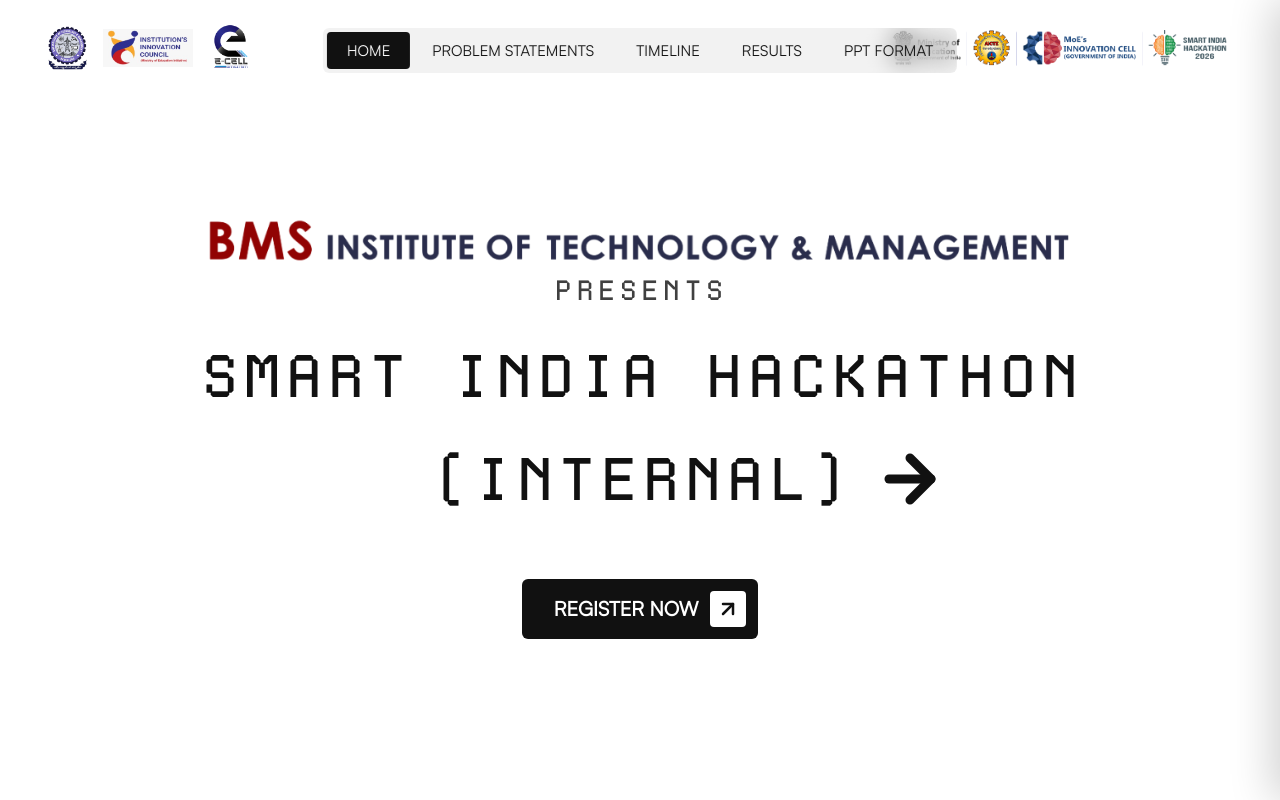
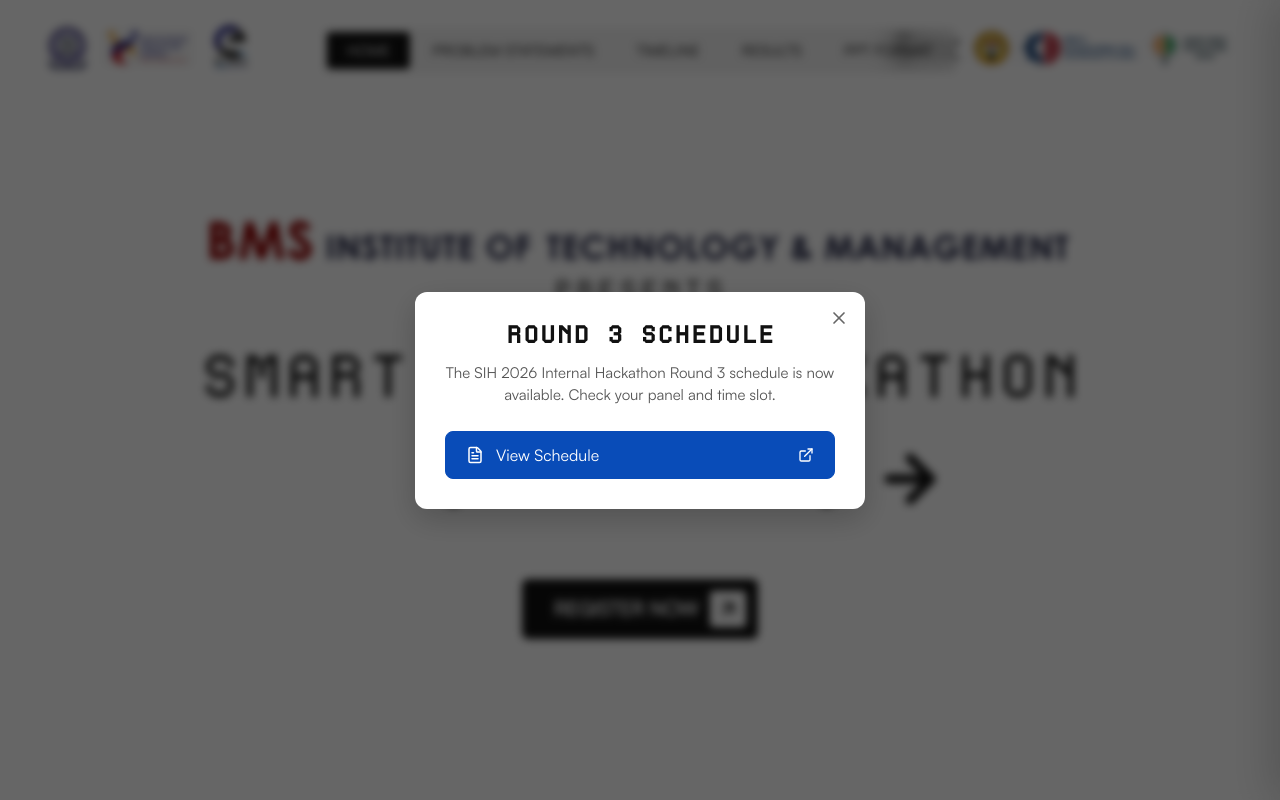
Before and after one commit to Ansukr07/sihbmsit26, a React (Vite) app: page / in a window 1280 px wide. Shown: the top 800 px of the page. Built offline with nearby package versions, Linux system fonts and the light colour scheme; a web font is replaced by a local one.

Commit message:
Add Round 3 schedule announcement popup

```diff
--- a/src/App.jsx
+++ b/src/App.jsx
@@ -11,6 +11,7 @@
 import Round3 from './Round3';
 import LoginBicep from './LoginBicep';
 import Dashboard from './Dashboard';
+import Popup from './Popup';
 import './App.css';
 
 function ScrollToTop() {
@@ -32,6 +33,7 @@
       <ScrollToTop />
       <div className="app-container">
         <SiteNavbar />
+        <Popup />
         <Routes>
           <Route path="/" element={<Home />} />
           <Route path="/themes" element={<Themes />} />
--- a/src/Popup.jsx
+++ b/src/Popup.jsx
@@ -1,18 +1,21 @@
 import React, { useState, useEffect } from 'react';
 import { X, FileText, ExternalLink } from 'lucide-react';
+import { useLocation } from 'react-router-dom';
 import './Popup.css';
 
 function Popup() {
   const [isOpen, setIsOpen] = useState(false);
+  const { pathname } = useLocation();
 
   useEffect(() => {
+    if (pathname !== '/') return undefined;
     // Check if the user has already dismissed the popup in this session
     const hasSeenPopup = sessionStorage.getItem('hasSeenSihPopup');
     if (!hasSeenPopup) {
       const timer = setTimeout(() => setIsOpen(true), 1500);
       return () => clearTimeout(timer);
     }
-  }, []);
+  }, [pathname]);
 
   const handleClose = () => {
     setIsOpen(false);
@@ -27,13 +30,13 @@
         <button className="popup-close" onClick={handleClose} aria-label="Close">
           <X size={20} />
         </button>
-        <h2>🎉 RESULTS ANNOUNCED</h2>
-        <p>The SIH 2026 Internal Hackathon results are now live! Check if your team has been selected.</p>
+        <h2>ROUND 3 SCHEDULE</h2>
+        <p>The SIH 2026 Internal Hackathon Round 3 schedule is now available. Check your panel and time slot.</p>
 
         <div className="popup-links">
-          <a href="/results" className="popup-btn highlight" onClick={handleClose}>
+          <a href="https://docs.google.com/spreadsheets/d/1lyb71mVJRJLZ1gDkzmXoivYntlzBayD4XlrvgJTeD8g/edit?gid=395225848#gid=395225848" target="_blank" rel="noopener noreferrer" className="popup-btn primary" onClick={handleClose}>
             <FileText size={18} />
-            <span>View Results</span>
+            <span>View Schedule</span>
             <ExternalLink size={16} />
           </a>
         </div>
```
